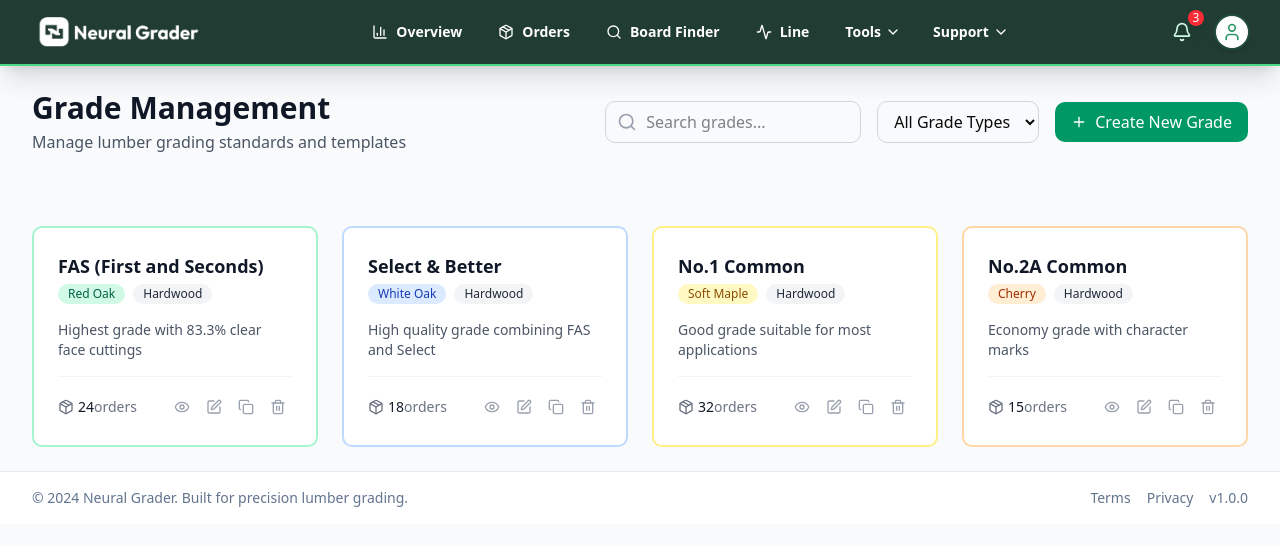
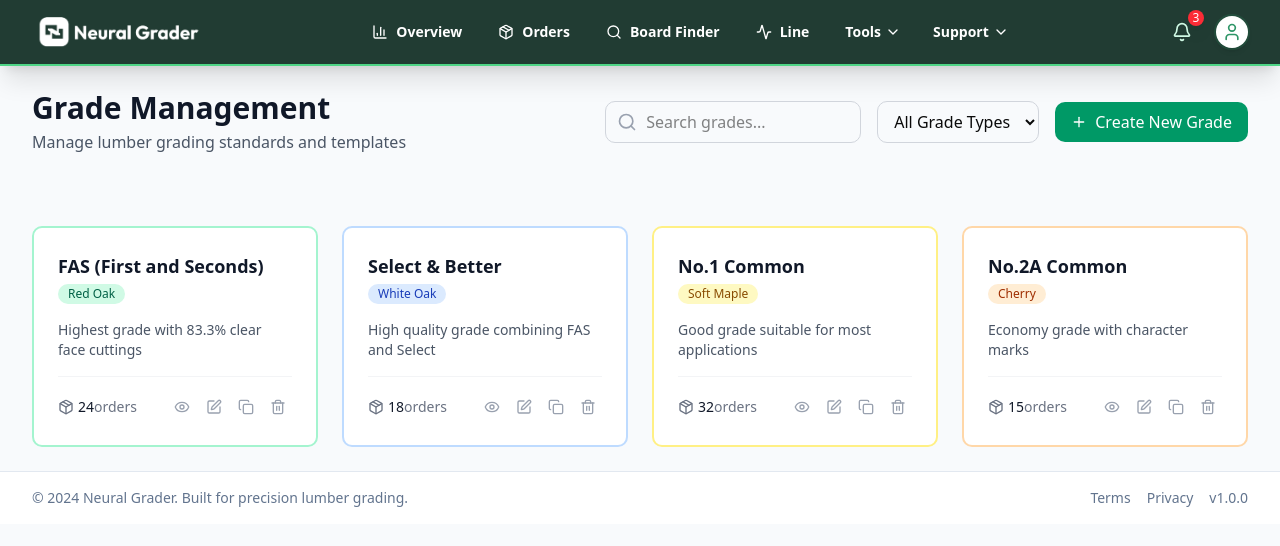
Before and after one commit to erbarraud/NG-V3, a Vue app: page /grade-management in a window 1280 px wide. Shown: the top 546 px of the page. Built offline with nearby package versions, Linux system fonts and the light colour scheme.

Commit message:
Remove Hardwood type badge from grade card

```diff
--- a/src/views/GradeManagement.vue
+++ b/src/views/GradeManagement.vue
@@ -79,12 +79,6 @@
                   getColorClasses(grade.color).badge
                 ]">
                   {{ grade.species }}
-                </span>
-                <span :class="[
-                  'inline-flex items-center px-2.5 py-0.5 rounded-full text-xs font-medium',
-                  grade.isCustom ? 'bg-purple-100 text-purple-800' : 'bg-gray-100 text-gray-800'
-                ]">
-                  {{ grade.type }}
                 </span>
               </div>
             </div>
```
